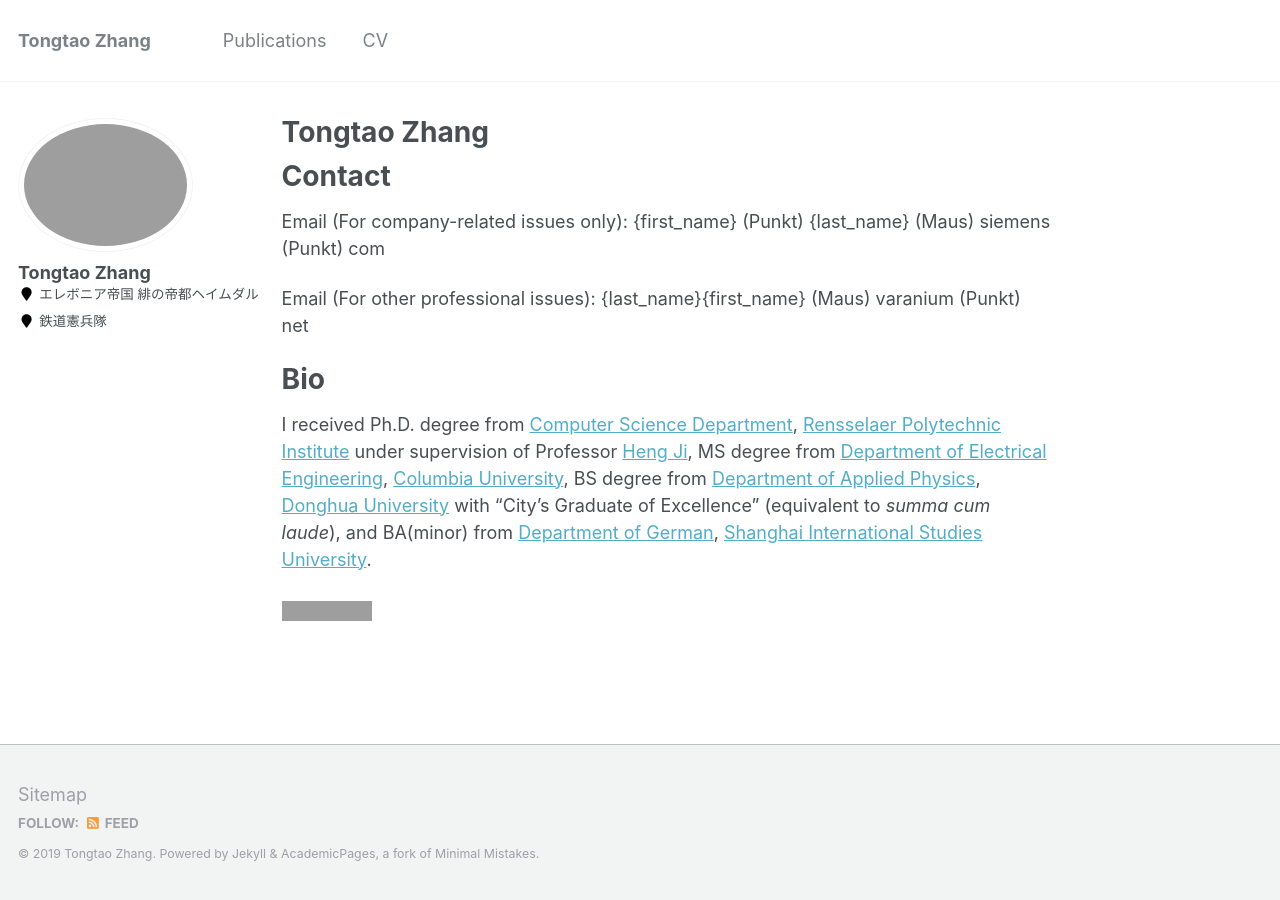
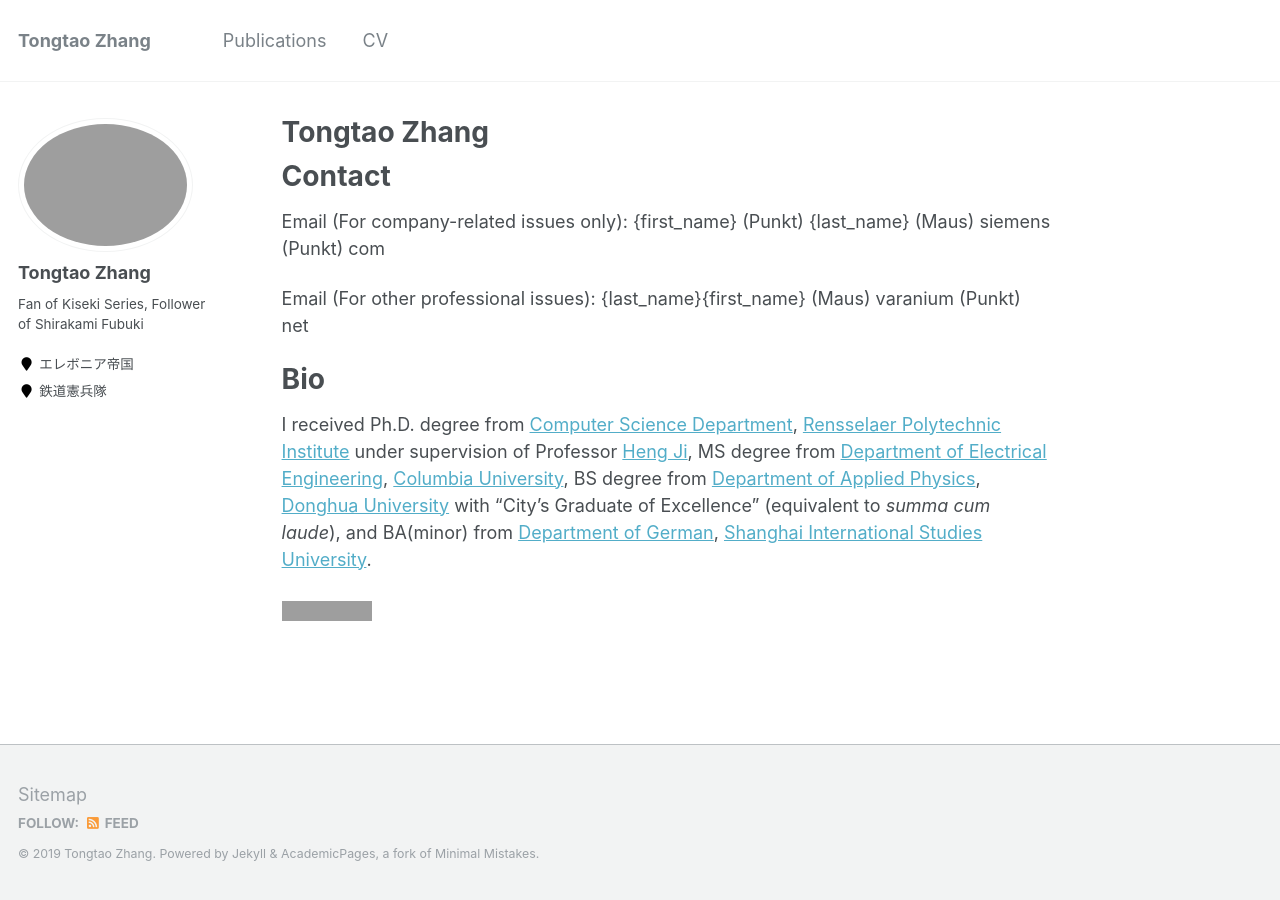
Before and after one commit to charlesztt/charlesztt.github.io, a Jekyll site: the page built from _pages/about.md, in a window 1280 px wide. Built offline with Jekyll 4.4.1, drawn with Linux system fonts in a browser that asks for light colours; grey boxes are pictures that could not be loaded.

Commit message:
update profile

```diff
--- a/_config.yml
+++ b/_config.yml
@@ -9,8 +9,8 @@
 locale                   : "en-US"
 title                    : "Tongtao Zhang"
 title_separator          : "-"
-name                     : &name "Tongtao Zhang"
-description              : &description "Research Scientist at Siemens Corporate Technology"
+name                     : &name ""
+description              : &description ""
 url                      : https://www.prinzkarl.com # the base hostname & protocol for your site e.g. "https://mmistakes.github.io"
 baseurl                  : "" # the subpath of your site, e.g. "/blog"
 repository               : "charlesztt.github.io"
@@ -32,7 +32,7 @@ comments:
     colorscheme          : # "light" (default), "dark"
 staticman:
   allowedFields          : ['name', 'email', 'url', 'message']
-  branch                 : "gh-pages" # "master", "gh-pages"
+  branch                 : "master" # "master", "gh-pages"
   commitMessage          : "New comment."
   filename               : comment-{@timestamp}
   format                 : "yml"
@@ -82,8 +82,8 @@ analytics:
 author:
   name             : "Tongtao Zhang"
   avatar           : "TongtaoZhang.png"
-  bio              :
-  location         : "エレボニア帝国 緋の帝都ヘイムダル"
+  bio              : "Fan of Kiseki Series, Follower of Shirakami Fubuki"
+  location         : "エレボニア帝国"
   employer         : "鉄道憲兵隊"
   pubmed           :
   googlescholar    :
```
